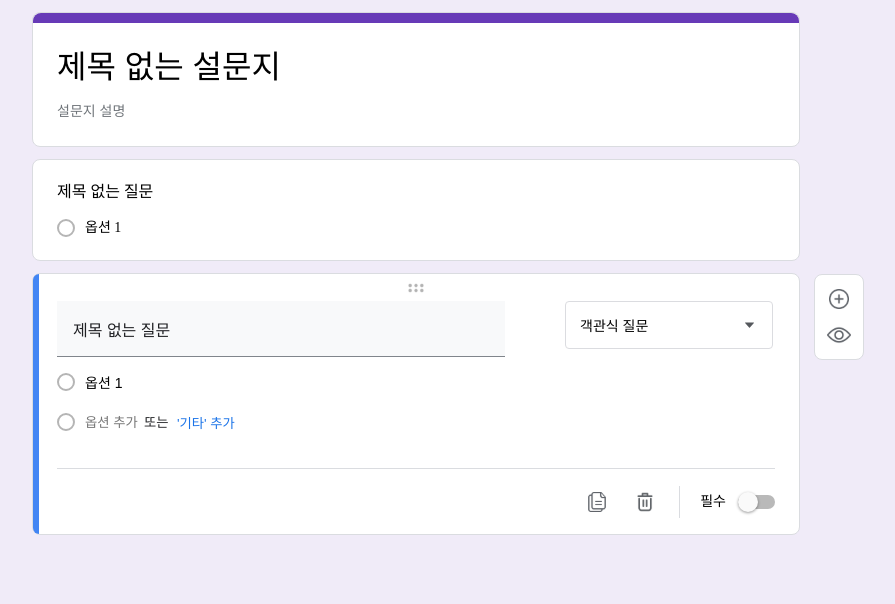
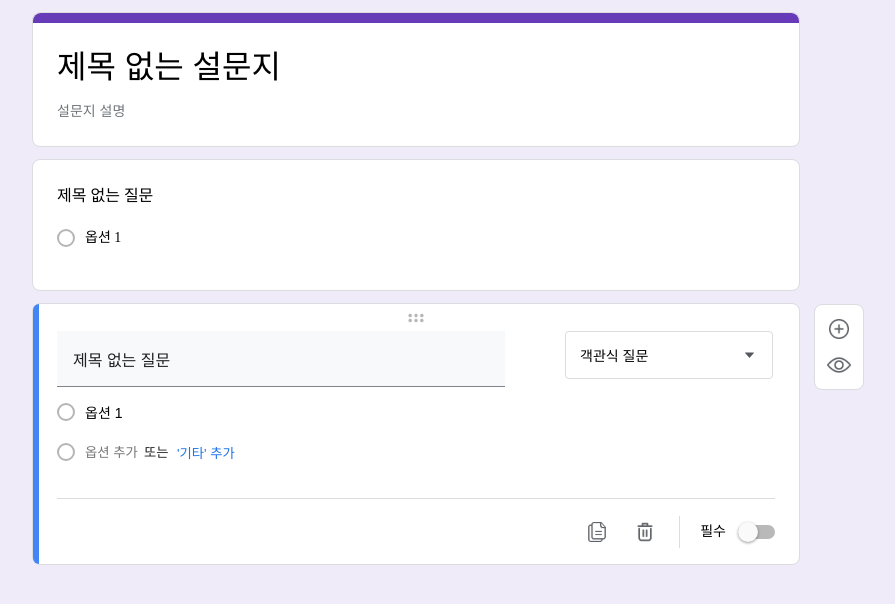
Before and after one commit to yyuli/google-form, a React (Create React App) app: page / in a window 1280 px wide. Both pictures are taken after a click on the button 1063 px from the left and 185 px from the top of the page. Shown: the top 604 px of the page, without its empty margins (224-1119 px from the left). Built offline with nearby package versions, Linux system fonts and the light colour scheme.

Commit message:
Feat: QuestionItem 기타 옵션 추가

```diff
--- a/src/components/QuestionBox/QuestionBox.jsx
+++ b/src/components/QuestionBox/QuestionBox.jsx
@@ -54,6 +54,7 @@ export default function QuestionBox() {
     const newItem = {
       title: questionTitle,
       items: [...options],
+      etc: showEtcOption,
     };
     setItems([...items, newItem]);
   };
--- a/src/components/QuestionItem/QuestionItem.jsx
+++ b/src/components/QuestionItem/QuestionItem.jsx
@@ -8,6 +8,11 @@ import {
   QuestionItemLi,
   QuestionItemP,
 } from "./QuestionItemStyle";
+import {
+  QuestionListDiv,
+  QuestionListEtcDiv,
+  QuestionListInput,
+} from "../QuestionBox/QuestionBoxStyle";
 
 export default function QuestionItem({ item }) {
   const [isQuestionItemHovered, setIsQuestionItemHovered] = useState(false);
@@ -27,6 +32,14 @@ export default function QuestionItem({ item }) {
             <QuestionItemP>{item}</QuestionItemP>
           </QuestionItemLi>
         ))}
+        {item.etc && (
+          <QuestionListDiv>
+            <img src={circle} alt="빈 라디오 버튼" />
+            <QuestionListEtcDiv>
+              <QuestionListInput type="text" placeholder="기타..." readOnly />
+            </QuestionListEtcDiv>
+          </QuestionListDiv>
+        )}
       </ul>
     </QuestionItemWrap>
   );
--- a/src/components/QuestionItem/QuestionItemStyle.jsx
+++ b/src/components/QuestionItem/QuestionItemStyle.jsx
@@ -7,23 +7,23 @@ const QuestionItemWrap = styled.article`
   box-sizing: border-box;
   border: 1px solid #dadce0;
   margin: 12px 0;
-  padding: 0 24px;
+  padding: 0px 24px 24px;
 `;
 const QuestionItemDragDiv = styled.div`
   width: 100%;
-  height: 24px;
+  height: 28px;
   background-color: #fff;
 `;
 const QuestionItemTitle = styled.h3`
-  height: 24px;
+  height: 32px;
   font-size: 16px;
-  margin-bottom: 8px;
+  margin-bottom: 2px;
 `;
 const QuestionItemLi = styled.li`
-  height: 24px;
+  height: 32px;
   display: flex;
   align-items: center;
-  margin-bottom: 20px;
+  margin-bottom: 12px;
 `;
 const QuestionItemP = styled.p`
   font-size: 14px;
```
